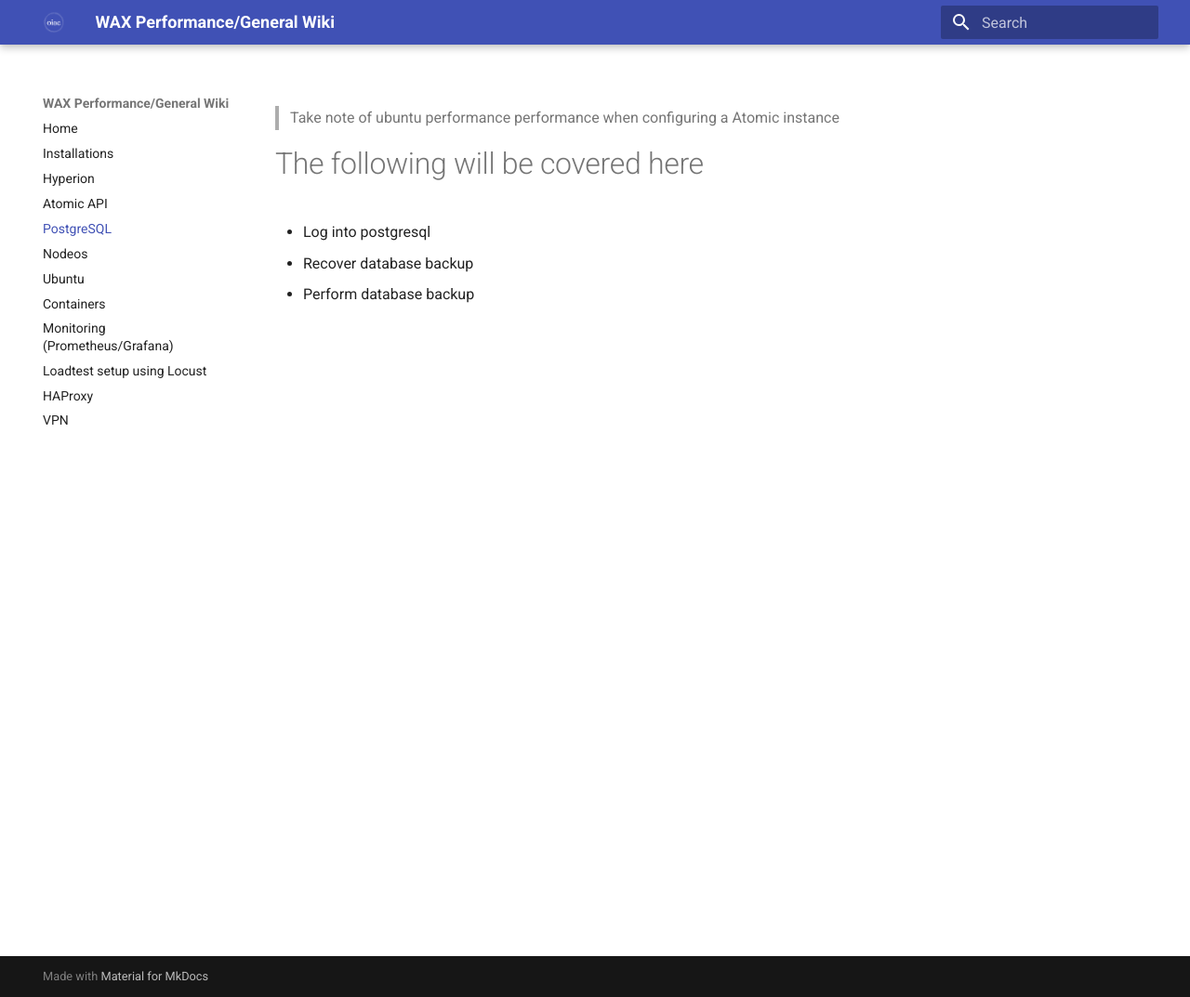
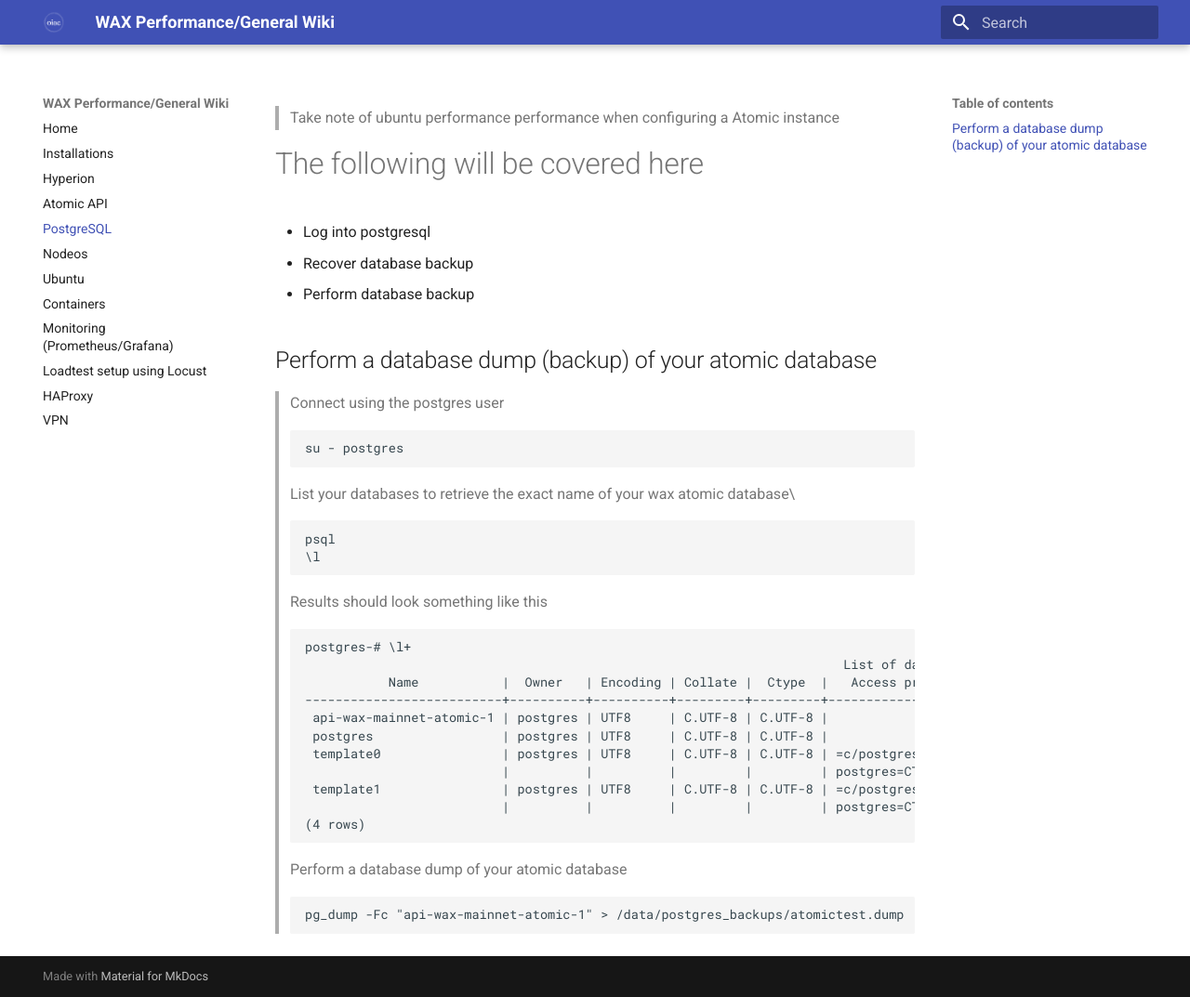
Before and after one commit to oneinacillian/wiki, an MkDocs documentation site: the page built from docs/postgresql.md, in a window 1280 px wide and 1073 px high. Shown: the whole window at 93% size. Built offline with MkDocs 1.6.1 and Material for MkDocs 9.7.7, drawn with Linux system fonts in a browser that asks for light colours.

Commit message:
working on container/postgresql pieces

````diff
--- a/docs/postgresql.md
+++ b/docs/postgresql.md
@@ -4,3 +4,36 @@
 - Log into postgresql
 - Recover database backup
 - Perform database backup
+
+## Perform a database dump (backup) of your atomic database
+
+> Connect using the postgres user
+```
+su - postgres
+```
+
+> List your databases to retrieve the exact name of your wax atomic database\
+```
+psql
+\l
+```
+
+> Results should look something like this
+```
+postgres-# \l+
+                                                                       List of databases
+           Name           |  Owner   | Encoding | Collate |  Ctype  |   Access privileges   |  Size   | Tablespace |                Description
+--------------------------+----------+----------+---------+---------+-----------------------+---------+------------+--------------------------------------------
+ api-wax-mainnet-atomic-1 | postgres | UTF8     | C.UTF-8 | C.UTF-8 |                       | 21 GB   | pg_default |
+ postgres                 | postgres | UTF8     | C.UTF-8 | C.UTF-8 |                       | 8601 kB | pg_default | default administrative connection database
+ template0                | postgres | UTF8     | C.UTF-8 | C.UTF-8 | =c/postgres          +| 8377 kB | pg_default | unmodifiable empty database
+                          |          |          |         |         | postgres=CTc/postgres |         |            |
+ template1                | postgres | UTF8     | C.UTF-8 | C.UTF-8 | =c/postgres          +| 8545 kB | pg_default | default template for new databases
+                          |          |          |         |         | postgres=CTc/postgres |         |            |
+(4 rows)
+```
+
+> Perform a database dump of your atomic database
+```
+pg_dump -Fc "api-wax-mainnet-atomic-1" > /data/postgres_backups/atomictest.dump
+```
````
Also changed, not shown: docs/containers.md (+22 -1 lines), docs/monitoring.md (+1 -0 lines).
